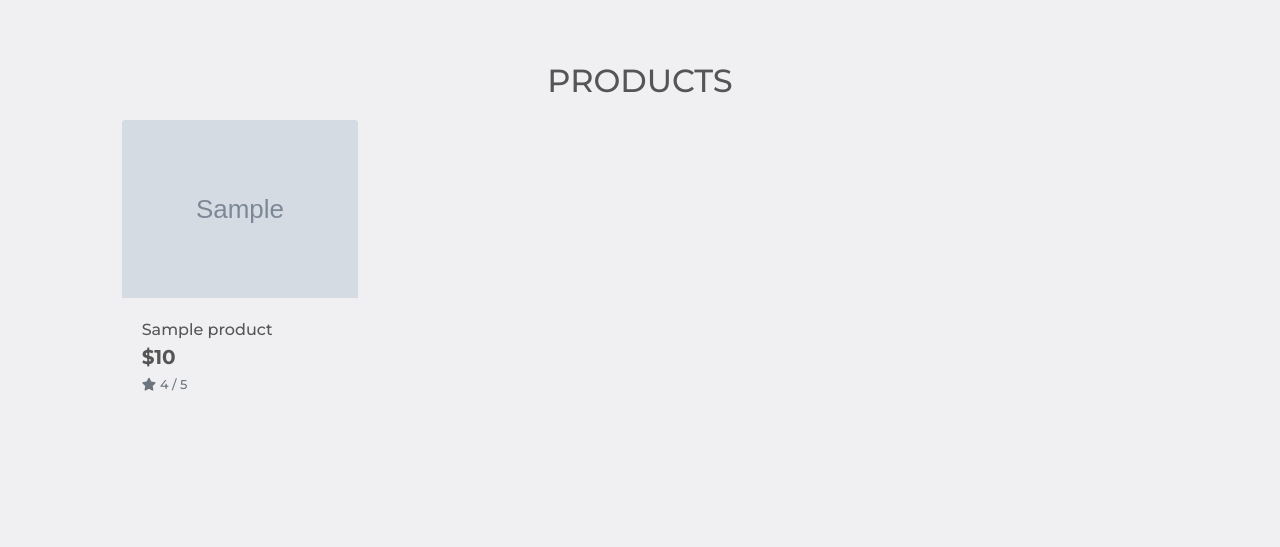
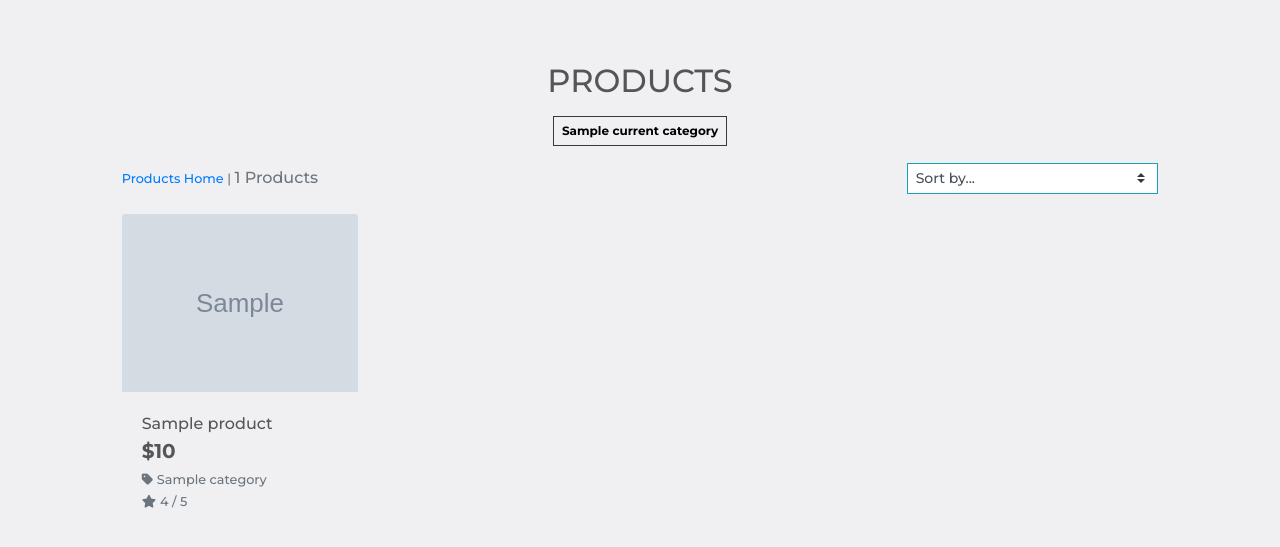
Before and after one commit to bezebee/MS4, a Django app: template products/templates/products/products.html in a window 1280 px wide. Shown: the part 118-665 px from the top of the page. Run offline with Django 3.2, Linux system fonts and the light colour scheme; the template is opened without the code that fills it: most values are stand-ins (such as "Sample title", 1, 10 or a date in 2020); grey boxes marked "Sample" are stand-in pictures; some libraries are stand-ins or nearby versions.

Commit message:
Improved sorting functionality

```diff
--- a/products/templates/products/products.html
+++ b/products/templates/products/products.html
@@ -16,11 +16,40 @@
 	<div class="row">
 		<div class="col text-center mt-3">
 			<h2 class="logo-font">Products</h2>
+            {% for c in current_categories %}
+                    <a class="category-badge text-decoration-none" href="{% url 'products' %}?category={{ c.name }}">
+                        <span class="p-2 mt-2 badge badge-white text-black rounded-0 border border-dark">{{ c.friendly_name }}</span>
+                    </a>
+                {% endfor %}
 		</div>
 	</div>
 	<div class="row">
-		<div class="product-container col-10 offset-1">
-			<div class="row mt-1 mb-2"></div>
+<div class="product-container col-10 offset-1">
+                <div class="row mt-1 mb-2">
+                    <div class="col-12 col-md-6 my-auto order-md-last d-flex justify-content-center justify-content-md-end">
+                        <div class="sort-select-wrapper w-50">
+                            <select id="sort-selector" class="custom-select custom-select-sm rounded-0 border border-{% if current_sorting != 'None_None' %}info{% else %}black{% endif %}">
+                                <option value="reset" {% if current_sorting == 'None_None' %}selected{% endif %}>Sort by...</option>
+                                <option value="price_asc" {% if current_sorting == 'price_asc' %}selected{% endif %}>Price (low to high)</option>
+                                <option value="price_desc" {% if current_sorting == 'price_desc' %}selected{% endif %}>Price (high to low)</option>
+                                <option value="rating_asc" {% if current_sorting == 'rating_asc' %}selected{% endif %}>Rating (low to high)</option>
+                                <option value="rating_desc" {% if current_sorting == 'rating_desc' %}selected{% endif %}>Rating (high to low)</option>
+                                <option value="name_asc" {% if current_sorting == 'name_asc' %}selected{% endif %}>Name (A-Z)</option>
+                                <option value="name_desc" {% if current_sorting == 'name_desc' %}selected{% endif %}>Name (Z-A)</option>
+                                <option value="category_asc" {% if current_sorting == 'category_asc' %}selected{% endif %}>Category (A-Z)</option>
+                                <option value="category_desc" {% if current_sorting == 'category_desc' %}selected{% endif %}>Category (Z-A)</option>
+                            </select>
+                        </div>
+                    </div>
+                    <div class="col-12 col-md-6 order-md-first">
+                        <p class="text-muted mt-3 text-center text-md-left">
+                            {% if search_term or current_categories or current_sorting != 'None_None' %}
+                                <span class="small"><a href="{% url 'products' %}">Products Home</a> | </span>
+                            {% endif %}
+                            {{ products|length }} Products{% if search_term %} found for <strong>"{{ search_term }}"</strong>{% endif %}
+                        </p>
+                    </div>
+                </div>
 			<div class="row">
 				{% for product in products %}
 				<div class="col-sm-6 col-md-6 col-lg-4 col-xl-3">
@@ -41,6 +70,15 @@
 									<div class="row">
 										<div class="col">
 											<p class="lead mb-0 text-left font-weight-bold">${{ product.price }}</p>
+
+                                        {% if product.category %}
+                                            <p class="small mt-1 mb-0">
+                                                <a class="text-muted" href="{% url 'products' %}?category={{ product.category.name }}">
+                                                    <i class="fas fa-tag mr-1"></i>{{ product.category.friendly_name }}
+                                                </a>
+                                            </p>
+                                            {% endif %}
+
 											{% if product.rating %}
 											<small class="text-muted"><i class="fas fa-star mr-1"></i>{{ product.rating }} / 5</small>
 											{% else %}
--- a/products/views.py
+++ b/products/views.py
@@ -21,6 +21,8 @@ def all_products(request):
             if sortkey == 'name':
                 sortkey = 'lower_name'
                 products = products.annotate(lower_name=Lower('name'))
+            if sortkey == 'category':
+                sortkey = 'category__name'
 
             if 'direction' in request.GET:
                 direction = request.GET['direction']
--- a/static/css/base.css
+++ b/static/css/base.css
@@ -11,8 +11,6 @@ body {
     background: #f0f0f3;
 
 }
-
-
 
 /* from Bulma */
 .icon {
@@ -74,6 +72,11 @@ body {
     background: #f0f0f3;
     z-index: 99999;
 }
+
+
+a.category-badge{
+
+}
 /* -------------------------------- Media Queries */
 
 /* Slightly larger container on xl screens */
```
Also changed, not shown: products/templates/products/product_detail.html (+9 -0 lines).
